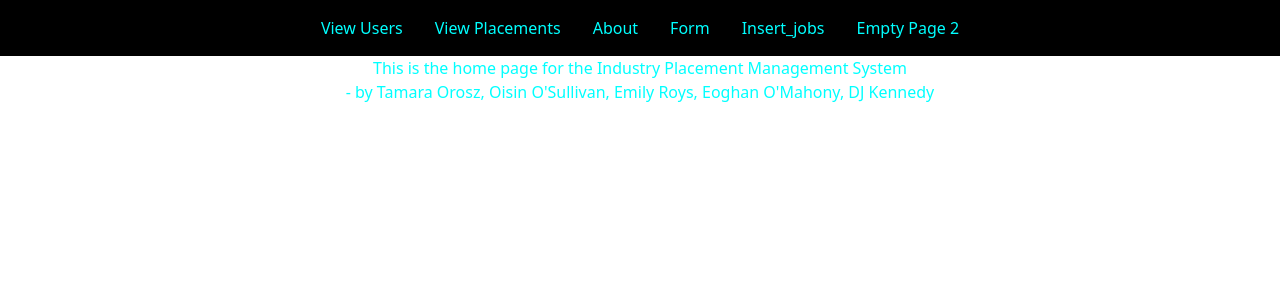
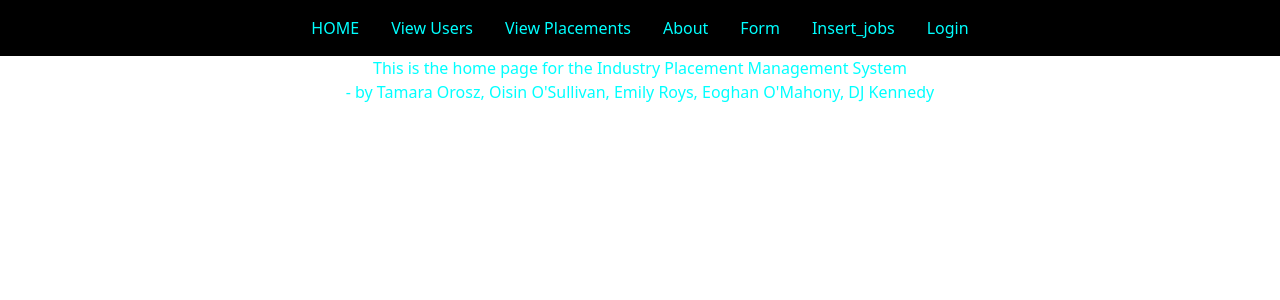
Before and after one commit to eoghano4321/IndustryPlacementManagementSystem, a Flask app: page / in a window 1280 px wide. Shown: the top 300 px of the page. Run offline with Flask 2, Linux system fonts and the light colour scheme.

Commit message:
Added Login Page

```diff
--- a/main.py
+++ b/main.py
@@ -111,6 +111,9 @@ def empty():
 def jobs_view():
     return render_template('Insert_jobs.html')
 
+@app.route('/login_View')
+def login():
+    return render_template('login.html')
 
 
 @app.route("/submit_form", methods=["GET", "POST"])
--- a/templates/Nav.html
+++ b/templates/Nav.html
@@ -17,6 +17,11 @@
 <nav class="navbar navbar-dark" id="bg-mynav" style="background-color: black">
   <div class="container-fluid" style="display: flex; justify-content: center">
     <ul class="nav justify-content-center">
+      <li class="nav-item">
+        <a class="nav-link active" href="/" style="color: white"
+          >HOME</a
+        >
+      </li>
       <li class="nav-item">
         <a class="nav-link active" href="employee_view" style="color: white"
           >View Users</a
@@ -41,8 +46,8 @@
         >
       </li>
       <li class="nav-item">
-        <a class="nav-link" href="empty_View" style="color: white"
-          >Empty Page 2</a
+        <a class="nav-link" href="login_View" style="color: white"
+          >Login</a
         >
       </li>
 
```
Also changed, not shown: templates/login.html (added, +20 -0 lines).
